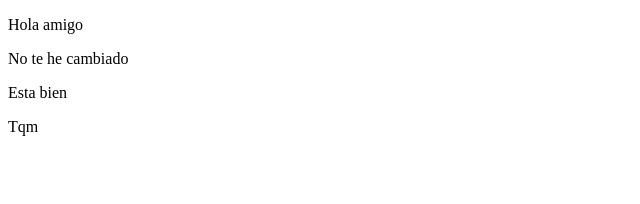
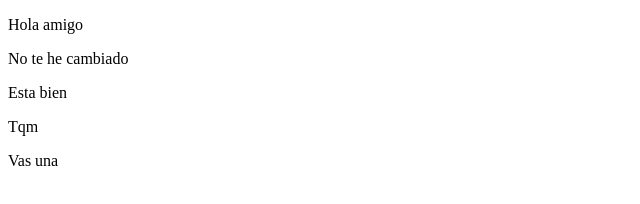
Before and after one commit to Curipoma/Josselin, a plain HTML site: page index.html in a window 1280 px wide. Shown: the full height of the page, 0-640 px from the left. Drawn offline with Linux system fonts and the light colour scheme.

```diff
--- a/index.html
+++ b/index.html
@@ -11,5 +11,6 @@
     <p>No te he cambiado</p>
     <p>Esta bien</p>
     <p>Tqm</p>
+    <p>Vas una</p>
 </body>
 </html>
```
